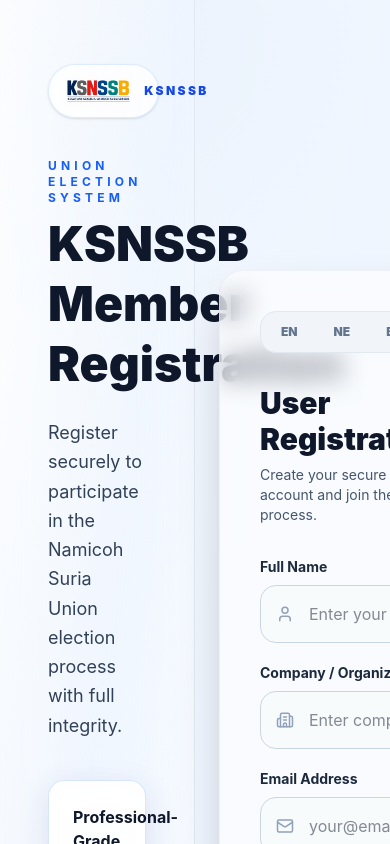
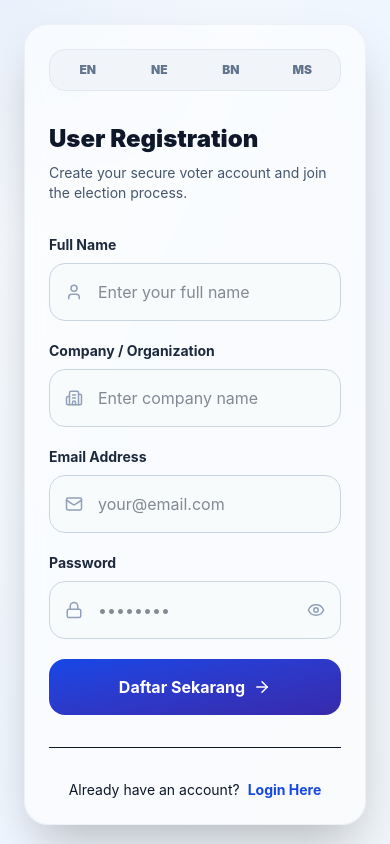
Before and after one commit to muhamadiqbalhalim/VotingSystem, a React (Vite) app: page /register in a window 390 px wide. Shown: the top 844 px of the page. Built offline with nearby package versions, Linux system fonts and the light colour scheme.

Commit message:
Update File

```diff
--- a/src/pages/UserRegister.jsx
+++ b/src/pages/UserRegister.jsx
@@ -56,14 +56,14 @@ const UserRegister = () => {
     }
   };
 
-  return (
+return (
     <div className="min-h-screen relative bg-gradient-to-br from-slate-50 via-blue-50 to-slate-100 text-slate-900 overflow-x-hidden">
       <div className="pointer-events-none absolute inset-0 bg-[radial-gradient(circle_at_top_left,rgba(59,130,246,0.08),transparent_25%)]" />
 
-      <div className="relative mx-auto flex min-h-screen w-full max-w-7xl">
+      <div className="relative mx-auto flex min-h-screen w-full max-w-7xl items-center justify-center">
 
-        {/* Sidebar KSNSSB */}
-        <aside className="flex w-[50%] flex-col justify-center px-12 py-16 bg-gradient-to-br from-white/80 via-blue-50/50 to-white/70 backdrop-blur-xl border-r border-slate-200">
+        {/* Sidebar KSNSSB - DITUKAR KEPADA hidden lg:flex */}
+        <aside className="hidden lg:flex w-[50%] flex-col justify-center px-12 py-16 bg-gradient-to-br from-white/80 via-blue-50/50 to-white/70 backdrop-blur-xl border-r border-slate-200 min-h-screen">
           <div className="space-y-10">
             <div className="inline-flex items-center gap-3 rounded-full border border-blue-200/50 bg-white/80 px-4 py-2.5 shadow-sm w-fit">
               <img src={logo} alt="KSNSSB Logo" className="h-8 w-auto object-contain" />
@@ -90,9 +90,9 @@ const UserRegister = () => {
           </div>
         </aside>
 
-        {/* Main Content */}
-        <main className="flex-1 flex items-center justify-center p-6">
-          <div className="w-full max-w-md p-10 rounded-3xl border border-slate-200/50 bg-white/60 backdrop-blur-md shadow-2xl">
+        {/* Main Content - Lebarkan sedikit pada mobile */}
+        <main className="flex-1 flex items-center justify-center p-6 w-full">
+          <div className="w-full max-w-md p-6 lg:p-10 rounded-3xl border border-slate-200/50 bg-white/60 backdrop-blur-md shadow-2xl">
 
             <div className="flex justify-center gap-1 mb-8 bg-slate-100 p-1 rounded-2xl border border-slate-200">
                 {['en', 'ne', 'bn', 'ms'].map((lang) => (
@@ -103,7 +103,7 @@ const UserRegister = () => {
             </div>
 
             <div className="mb-8">
-              <h3 data-translate="registerTitle" className="text-3xl font-black text-slate-900">Pendaftaran Pengguna</h3>
+              <h3 data-translate="registerTitle" className="text-2xl lg:text-3xl font-black text-slate-900">Pendaftaran Pengguna</h3>
               <p data-translate="registerSubtitle" className="text-sm text-slate-600 mt-2">Daftar akaun pengundi selamat anda.</p>
             </div>
 
```
